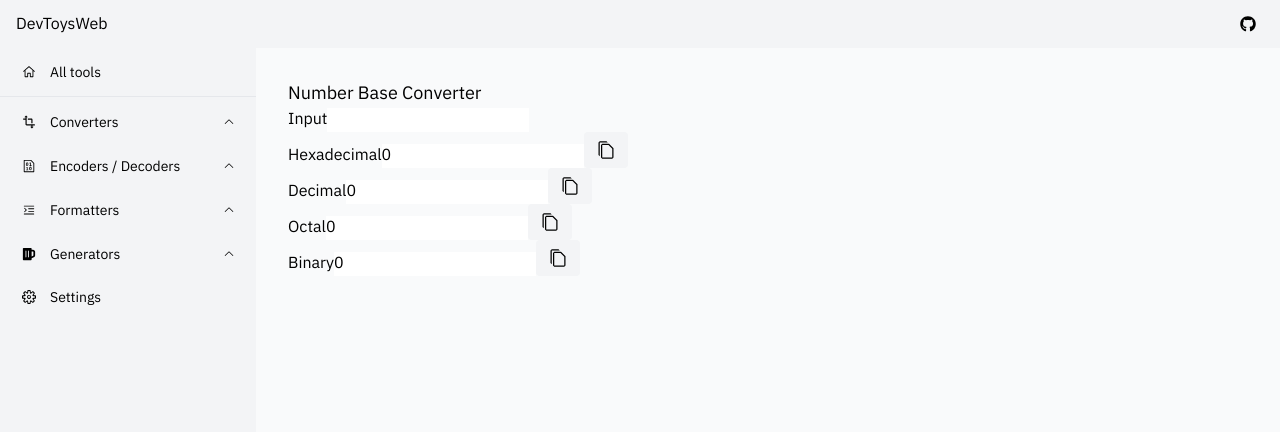
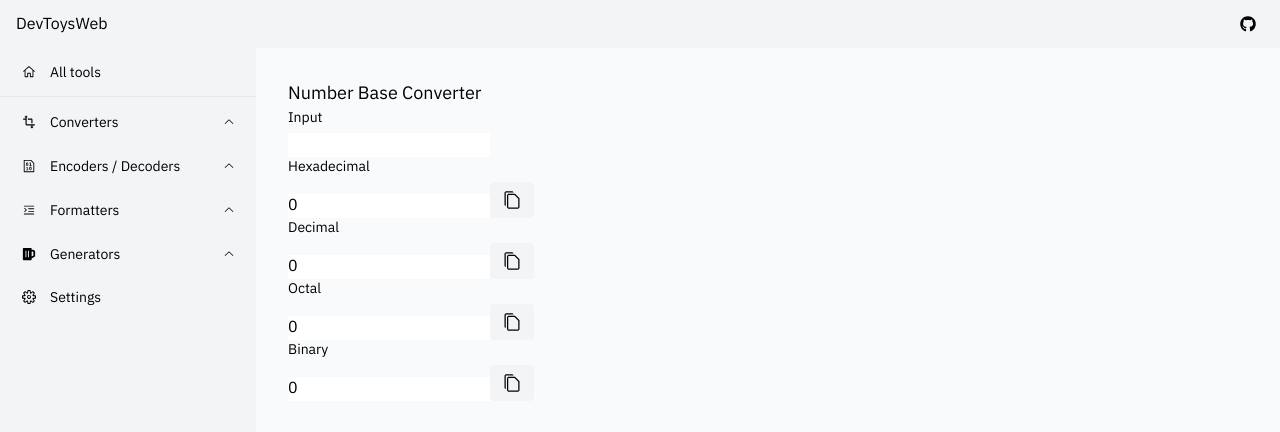
Before and after one commit to morinokami/DevToysWeb, a Next.js app: page /converters/number-base in a window 1280 px wide. Shown: the top 432 px of the page. Built offline with nearby package versions, Linux system fonts and the light colour scheme.

Commit message:
SectionHeader

```diff
--- /dev/null
+++ b/components/SectionHeader.tsx
@@ -0,0 +1,14 @@
+interface SectionHeaderProps {
+  title: string;
+}
+
+const SectionHeader: React.FC<SectionHeaderProps> = ({ title, children }) => {
+  return (
+    <div className="flex justify-between lg:items-baseline">
+      <h2 className="text-sm">{title}</h2>
+      {children}
+    </div>
+  );
+};
+
+export default SectionHeader;
--- a/pages/[category]/number-base.tsx
+++ b/pages/[category]/number-base.tsx
@@ -3,6 +3,8 @@
 import { CopyToClipboard } from "react-copy-to-clipboard";
 
 import Button from "../../components/Button";
+import SectionHeader from "../../components/SectionHeader";
+import Spacer from "../../components/Spacer";
 import { IconCopy } from "../../data/icon";
 import MainLayout from "../../layouts/MainLayout";
 
@@ -17,47 +19,42 @@
   return (
     <MainLayout title="Number Base Converter">
       <div>
-        <label>
-          Input
+        <SectionHeader title="Input" />
+        <Spacer y={5} />
         <input
           type="text"
           value={input}
           onChange={(e) => setInput(e.target.value)}
         />
-        </label>
       </div>
       <div>
-        <label>
-          Hexadecimal
+        <SectionHeader title="Hexadecimal" />
+        <Spacer y={5} />
         <input type="text" value={hex} readOnly />
-        </label>
         <CopyToClipboard text={hex}>
           <Button icon={IconCopy} />
         </CopyToClipboard>
       </div>
       <div>
-        <label>
-          Decimal
+        <SectionHeader title="Decimal" />
+        <Spacer y={5} />
         <input type="text" value={decimal} readOnly />
-        </label>
         <CopyToClipboard text={decimal.toString()}>
           <Button icon={IconCopy} />
         </CopyToClipboard>
       </div>
       <div>
-        <label>
-          Octal
+        <SectionHeader title="Octal" />
+        <Spacer y={5} />
         <input type="text" value={octal} readOnly />
-        </label>
         <CopyToClipboard text={octal}>
           <Button icon={IconCopy} />
         </CopyToClipboard>
       </div>
       <div>
-        <label>
-          Binary
+        <SectionHeader title="Binary" />
+        <Spacer y={5} />
         <input type="text" value={binary} readOnly />
-        </label>
         <CopyToClipboard text={binary}>
           <Button icon={IconCopy} />
         </CopyToClipboard>
```
Lines whose indentation alone changed are shown as unchanged.
